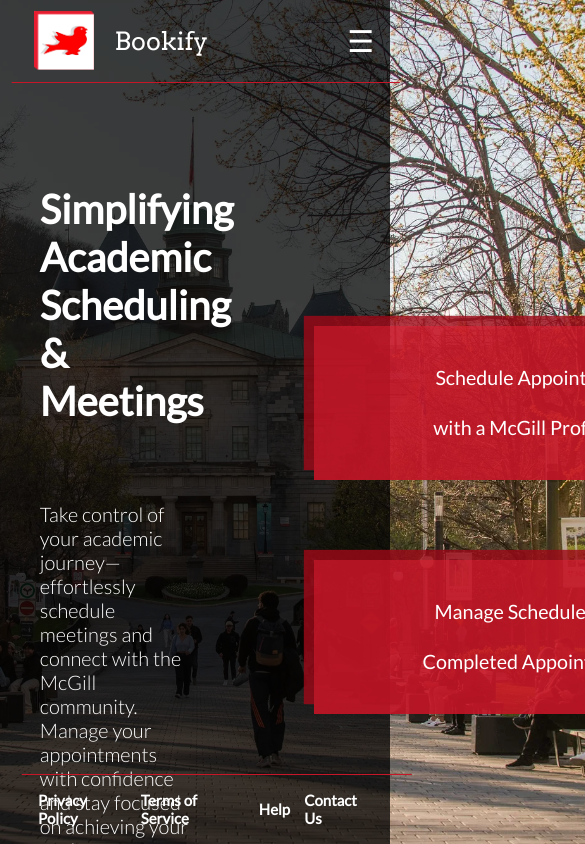
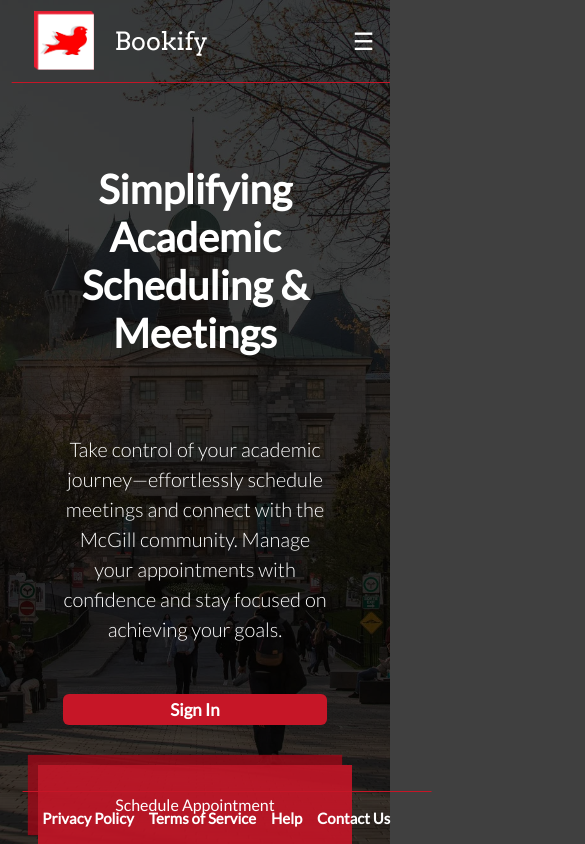
Before and after one commit to andretandoc/bookify, a React (Vite) app in the folder client/: page / in a window 390 px wide. Shown: the top 844 px of the page, 585 px wide, since content can reach past the window. Built offline with nearby package versions, Linux system fonts and the light colour scheme.

Commit message:
fixed responsivenss of landing

```diff
--- a/client/src/components/Header.jsx
+++ b/client/src/components/Header.jsx
@@ -5,7 +5,14 @@ import { useState, useEffect } from "react";
 function Header({ isLoggedIn, onLogout }) {
   const [showNavbar, setShowNavbar] = useState(false);
 
-  const handleShowNavbar = () => {
+  useEffect(() => {
+    document.body.classList.toggle("nav-open", showNavbar);
+    return () => {
+      document.body.classList.remove("nav-open");
+    };
+  }, [showNavbar]);
+
+  const toggleNavbar = () => {
     setShowNavbar(!showNavbar);
   };
 
@@ -18,9 +25,14 @@ function Header({ isLoggedIn, onLogout }) {
           </Link>
           <span className="tool-name">&nbsp;&nbsp;Bookify</span>
         </div>
+        <button
+          className={`hamburger ${showNavbar ? "active" : ""}`}
+          onClick={toggleNavbar}
+        >
+          &#9776;
+        </button>
         <nav className={`navbar ${showNavbar ? "active" : ""}`}>
           {isLoggedIn ? (
-            // Private Header Links
             <>
               <div className="nav-item">
                 <Link to="/MemberPage">Home</Link>
@@ -58,7 +70,6 @@ function Header({ isLoggedIn, onLogout }) {
               </div>
             </>
           ) : (
-            // Public Header Links
             <>
               <div className="nav-item">
                 <Link to="/">Home</Link>
@@ -75,9 +86,6 @@ function Header({ isLoggedIn, onLogout }) {
             </>
           )}
         </nav>
-        <button className="hamburger" onClick={handleShowNavbar}>
-          &#9776;
-        </button>
       </header>
     </div>
   );
--- a/client/src/components/public/HomeBody.jsx
+++ b/client/src/components/public/HomeBody.jsx
@@ -3,35 +3,21 @@ import { Link } from "react-router-dom";
 export default function HomeBody() {
   return (
     <div className="content-wrapper">
+  {/* Left Section */}
   <div className="left-section">
-        <h1 className="home-title">
-          Simplifying <br /> Academic Scheduling
-          <br /> & Meetings
-        </h1>
+    <h1 className="home-title">Simplifying Academic Scheduling & Meetings</h1>
     <p className="home-p">
-          {" "}
-          Take control of your academic journey—effortlessly schedule meetings
-          and connect with the McGill community. Manage your appointments with
-          confidence and stay focused on achieving your goals.{" "}
+      Take control of your academic journey—effortlessly schedule meetings and
+      connect with the McGill community. Manage your appointments with
+      confidence and stay focused on achieving your goals.
     </p>
-        <button className="small-btn">
-          <Link to="/Login" style={style.btn}>
-            Sign In
-          </Link>
-        </button>
+    <button className="small-btn">Sign In</button>
   </div>
 
+  {/* Right Section */}
   <div className="right-section">
-        <button className="double-red-btn">
-          <Link to="/BookingForm" style={style.doubleBtn}>
-            Schedule Appointment <br /> with a McGill Professor
-          </Link>
-        </button>
-        <button className="double-red-btn">
-          <Link to="/ApptForm" style={style.doubleBtn}>
-            Manage Scheduled and <br /> Completed Appointments
-          </Link>
-        </button>
+    <button className="double-red-btn">Schedule Appointment</button>
+    <button className="double-red-btn">Manage Scheduled and Completed Appointments</button>
   </div>
 </div>
   );
@@ -49,7 +35,6 @@ const style = {
     width: "100%",
     display: "block",
   },
-
   btn: {
     color: "white",
     textDecoration: "none",
--- a/client/src/index.css
+++ b/client/src/index.css
@@ -13,6 +13,7 @@ html {
   background-color: rgba(0, 0, 0, 0.75);
   display: flex;
   flex-direction: column;
+  overflow-x: hidden;
 }
 
 body {
@@ -101,13 +102,15 @@ header .profile-icon:hover {
 
 .hamburger {
   display: none;
-  font-size: 28px;
+  font-size: 24px;
   background: none;
   border: none;
   color: white;
   cursor: pointer;
-  z-index: 3;
-}
+  z-index: 101;
+  transition: background-color 0.3s ease;
+}
+
 
 .nav-item {
   position: relative;
@@ -151,65 +154,70 @@ header .profile-icon:hover {
    transform: scaleY(1);
 }
 
+/* Responsive header */
 @media (max-width: 800px) {
+  header {
+    flex-direction: row;
+    justify-content: space-between;
+  }
+
   .hamburger {
     display: block;
+    font-size: 24px;
+    cursor: pointer;
+    z-index: 4;
+  }
+  .hamburger.active {
+    background: #c61627; /* Matches the navbar color */
+    color: white;
+    border-radius: 4px;
+    padding: 8px;
+  }
+  .navbar {
+    display: none;
+    position: fixed;
+    top: 80px;
+    left: 50%;
+    transform: translateX(-50%);
     background: transparent;
-    border: none;
-    font-size: 30px;
+    width: 100%;
+    padding: 20px;
+    border-radius: 8px;
+    flex-direction: column;
+    gap: 15px;
+    z-index: 100;
+    text-align: center;
     color: white;
-    cursor: pointer;
-    right: 0;
-    z-index: 3;
-  }
-
-  .hamburger:hover {
-    font-size: 35px;
-  }
-
-  .hamburger:active {
-    transform: translateY(1px);
   }
 
   .navbar.active {
-    position: fixed;
+      display: flex;
+      position: absolute; /* Make it part of the page flow */
+      top: 80px; /* Adjust based on the header height */
+      width: 100%; /* Same as the regular navbar */
+      background: transparent;
+      padding: 20px;
+      flex-direction: column;
+      gap: 15px;
+      z-index: 101;
+      text-align: center;
+      overflow: auto; /* Allow scrolling for long content */
+  }
+
+  .nav-item {
     margin: 0;
-    right: 0;
-    top: 0px;
-    background-color: black;
-    width: 0px;
-    height: max-content;
-    transition: all 0.3s ease-in-out;
-    z-index: 3;
-    display: flex;
-    flex-direction: column;
-    gap: 20px;
-    padding-top: 55px;
-    padding-left: 25px;
-    padding-bottom: 50px;
-  }
-
-  .nav-item a:hover::before {
-    font-size: larger;
-    background-color: none;
-  }
-
-  .navbar.active {
-    width: 270px;
-  }
-
-  .navbar:not(.active) {
-    display: none;
-  }
-
-  .nav-item::before {
-    background-color: black;
-    width:100%;
+  }
+
+  .nav-item a {
+    font-size: 18px;
+    padding: 10px 0;
+    color: white;
+    text-decoration: none;
+    transition: color 0.3s ease;
   }
 
   .nav-item a:hover {
-    color:#c61627;
-
+    color: #9e0918;
   }
 }
 
@@ -224,8 +232,8 @@ footer {
   margin-left: auto;
   margin-right: auto;
   padding: 10px 30px;
-  position: absolute;
-  width: 90%;
+  position: fixed;
+  width: 95%;
   height: max-content;
   z-index: 1;
   bottom: 0;
@@ -291,6 +299,39 @@ footer a:active {
   transform: translateY(4px);
   color: white;
 }
+
+/* Double red button responsive*/
+@media (max-width: 800px) {
+  .double-red-btn {
+    display: inline-block;
+    width: 350px;
+    height: 90px;
+    position: relative;
+    background-color: rgba(198, 22, 39, 0.9);
+    border: transparent;
+    box-shadow: -10px -10px 1px rgba(158, 9, 24, 0.8);
+    color: white;
+    font-size: 19.7px;
+    font-family: "Lato", sans-serif;
+    font-weight: 500;
+    text-align: center;
+    line-height: 50px;
+    cursor: pointer;
+    transition: all 0.2s ease;
+  }
+
+  .double-red-btn:hover {
+    background-color: #9e0918;
+  }
+
+  .double-red-btn:active {
+    box-shadow: 0px 0px 0px #9e0918;
+    transform: translateY(4px);
+    color: white;
+  }
+
+}
+
 
 /* Double white/red buttons Booking page Style*/
 .double-btn {
@@ -385,17 +426,92 @@ button:focus {
 /* Home Page CSS */
 /******************************************************************/
 
-/* Content Wrapper to align the main content */
 .content-wrapper {
   display: flex;
   flex-direction: row;
   justify-content: space-between;
   align-items: center;
-  text-align: center;
+  text-align: left;
   z-index: 1;
   margin: 35px auto;
   gap: 80px;
-}
+  width: 90%;
+}
+
+.left-section {
+  flex: 1;
+  display: flex;
+  flex-direction: column;
+  gap: 50px;
+  text-align: left;
+  font-family: "Lato";
+  font-size: 25px;
+}
+
+.right-section {
+  flex: 1;
+  display: flex;
+  flex-direction: column;
+  gap: 20px;
+  align-items: center;
+}
+
+/* Title styling for large screens */
+.home-title {
+  font-size: 40px;
+}
+
+/* Paragraph styling for large screens */
+.home-p {
+  font-size: 18px;
+}
+
+
+/*Home page body responsive*/
+@media (max-width: 800px) {
+  body.nav-open .content-wrapper {
+    margin-top: 150px;
+  }
+  .content-wrapper {
+    flex-direction: column;
+    align-items: center;
+    text-align: center;
+    gap: 30px;
+    padding: 20px;
+  }
+
+  .left-section {
+    align-items: center;
+  }
+
+  .home-title {
+    font-size: 32px;
+  }
+
+  .home-p {
+    font-size: 16px;
+    line-height: 1.5;
+  }
+
+  .small-btn {
+    align-self: center;
+    width: 80%;
+  }
+
+  .right-section {
+    width: 100%;
+  }
+
+  .double-red-btn {
+    width: 90%;
+    font-size: 16px;
+    line-height: 50px;
+    height: auto;
+    padding: 15px;
+  }
+}
+
+
 
 .home-title {
   z-index: 0;
@@ -433,6 +549,46 @@ button:focus {
   margin-top: -20px;
   margin-bottom: 20px;
 }
+
+
+/* responsive content wrapper */
+@media (max-width: 800px) {
+  .content-wrapper {
+    flex-direction: column;
+    gap: 20px;
+    padding: 10px;
+    text-align: center;
+  }
+
+  .left-section {
+    margin-left: 0;
+    text-align: center;
+    margin-top: 0;
+    padding: 10px;
+  }
+
+  .right-section {
+    margin-right: 0;
+    align-items: center;
+    padding: 10px;
+  }
+}
+
+
+
+
+
+
+
+
+
+
+
+
+
+
+
+
 
 /******************************************************************/
 /* Book Meeting Page CSS */
```
Lines whose indentation alone changed are shown as unchanged.
